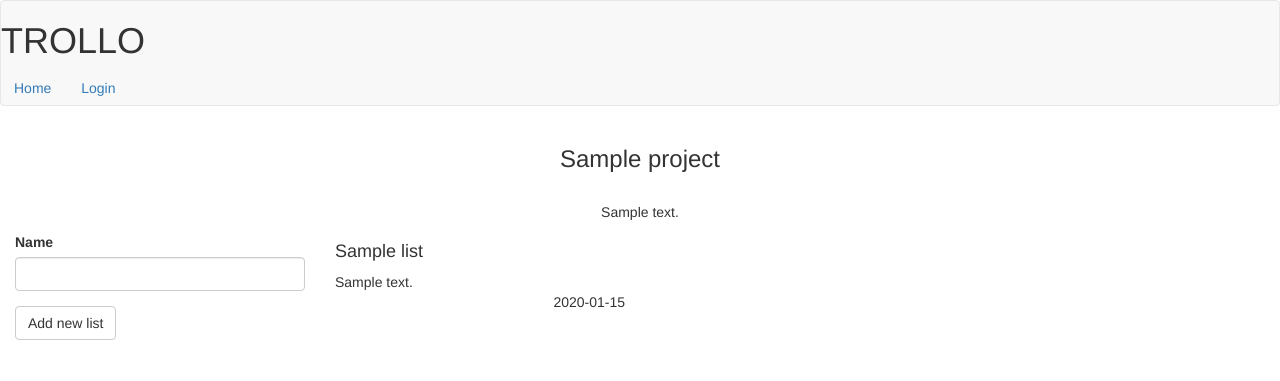
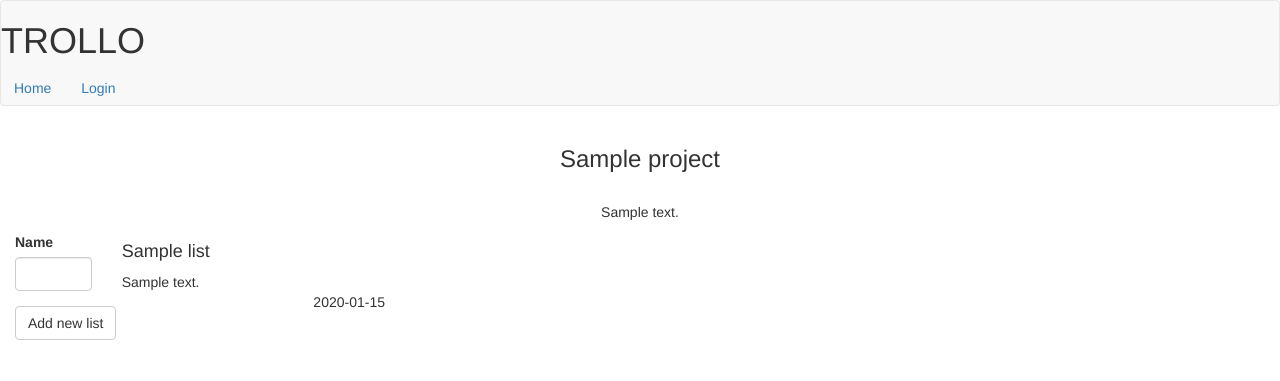
Before and after one commit to rolixer/Trollo, a Flask app: template trollo/templates/project/main.html in a window 1280 px wide. Shown: the top 381 px of the page. Run offline with Flask 2, Linux system fonts and the light colour scheme; the template is opened without the code that fills it: values that come from a table or form of the project are taken from there, most other values are stand-ins (such as "Sample title", 1, 10 or a date in 2020); some libraries are stand-ins or nearby versions.

Commit message:
Proper display of lists

```diff
--- a/trollo/static/css/style.css
+++ b/trollo/static/css/style.css
@@ -3,4 +3,8 @@
 }
 .row-fluid .col-md-3{
      display: inline-grid;
+     float: none;
 }
+.scroll-row {
+     overflow: auto;
+}
--- a/trollo/templates/project/main.html
+++ b/trollo/templates/project/main.html
@@ -16,13 +16,15 @@
     <p> {{ project.description }} </p>
 </div>
 <div class="row-fluid">
-    <div class="col-md-3">
+    <div class="col-md-1">
         {{ wtf.quick_form(form, action = url_for('project.add_list', p_id = project.id)) }}
     </div>
+    <div class="scroll-row">
     {% for list in project.lists | sort(attribute = 'id') %}
         <div class="col-md-3">
             {% include 'project/_list.html' %}
         </div>
     {% endfor %}
+    </div>
 </div>
 {% endblock %}
```
